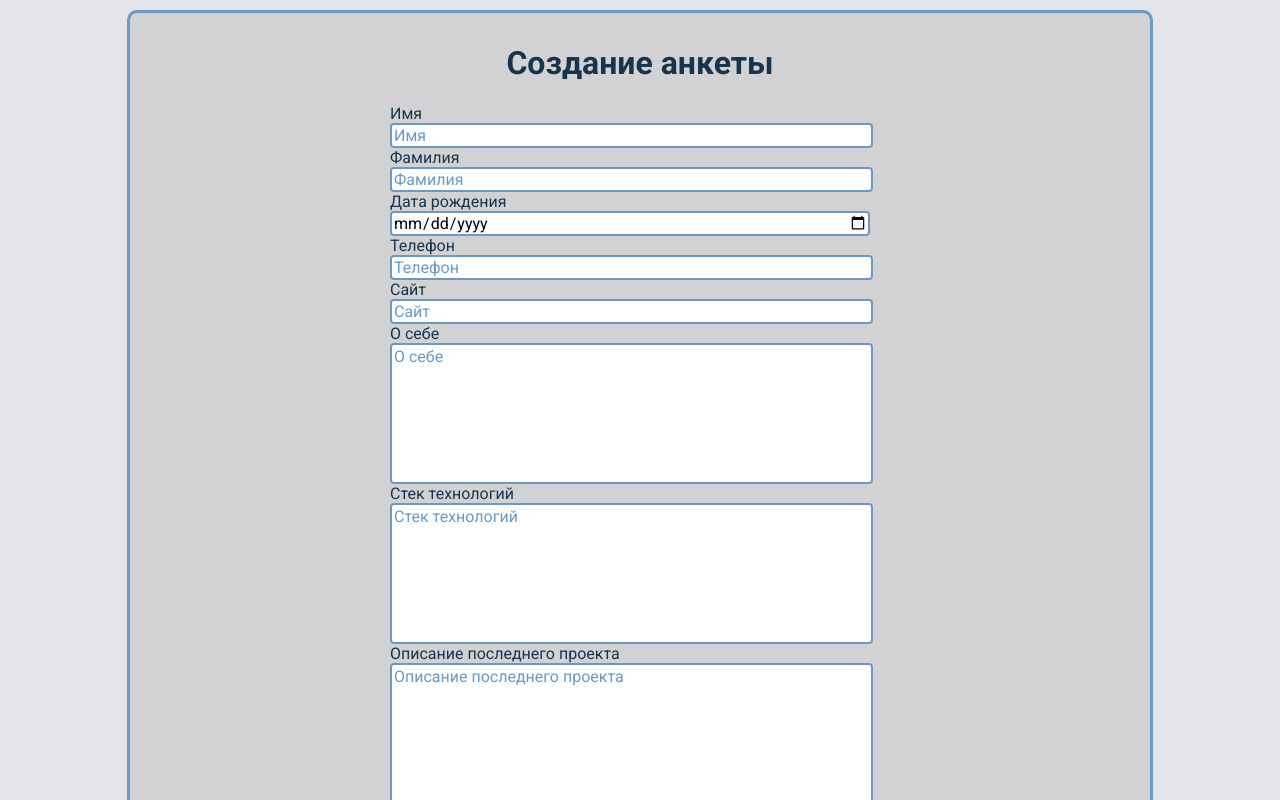
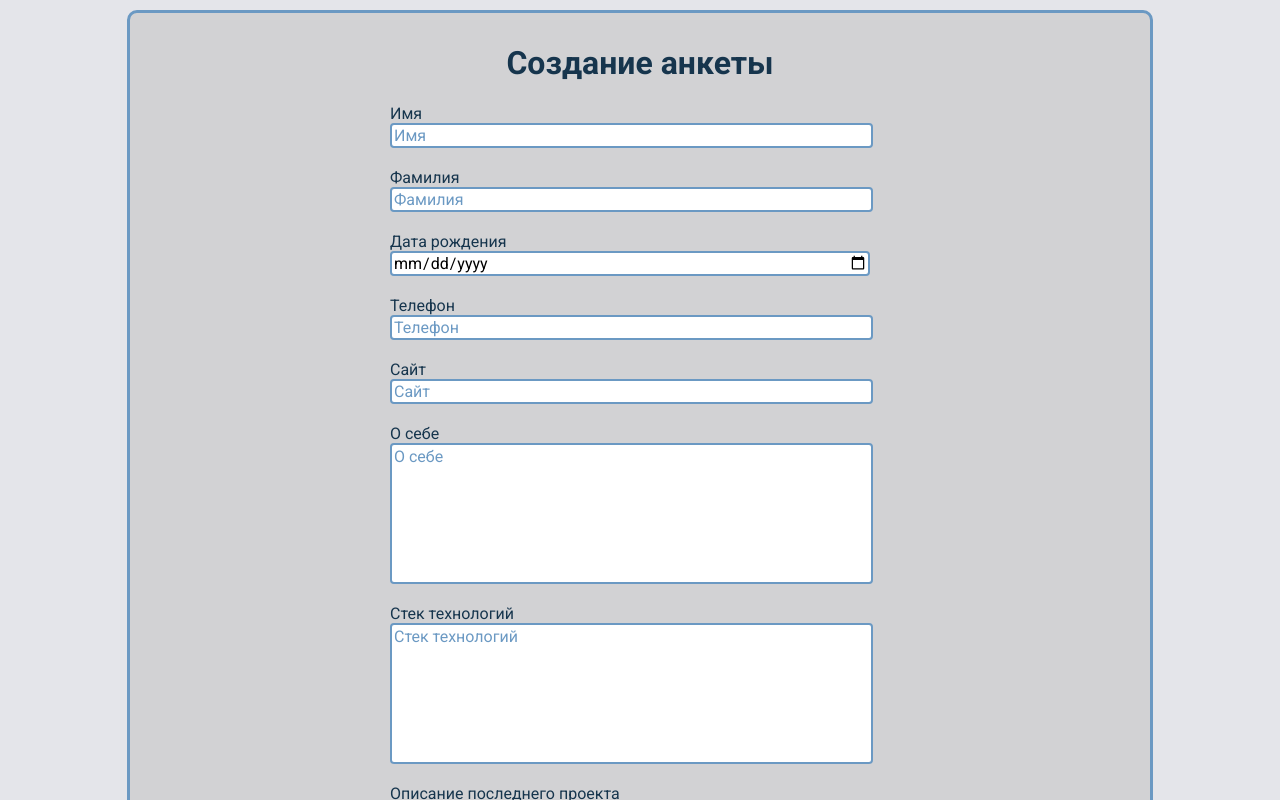
Before and after one commit to darya-startsava/react-task, a React (Create React App) app: page / in a window 1280 px wide. Shown: the top 800 px of the page. Built offline with nearby package versions, Linux system fonts and the light colour scheme; the HTML template or start-up script is replaced by a standard one.

Commit message:
feat: add validation to form

```diff
--- a/src/components/form/Form.jsx
+++ b/src/components/form/Form.jsx
@@ -1,35 +1,164 @@
 import React from 'react';
 import Input from '../input/Input';
 import Textarea from '../textarea/Textarea';
-import { ROW, INPUTS_DATA, TEXTAREAS_DATA } from '../../constants';
+import {
+  ROW,
+  INPUTS_DATA,
+  TEXTAREAS_DATA,
+  MAX_TEXTAREA_LENGTH,
+  EMPTY_FIELD_MESSAGE,
+  UPPER_CASE_MESSAGE,
+  WEBSITE_MESSAGE,
+  LIMIT_MESSAGE,
+} from '../../constants';
 import './Form.css';
 import Button from '../button/Button';
 
 export default class Form extends React.Component {
+  constructor() {
+    super();
+    this.state = {
+      inputsValidation: INPUTS_DATA.map((item) => {
+        return {
+          key: item.key,
+          message: '',
+          value: '',
+        };
+      }),
+      textareasValidation: TEXTAREAS_DATA.map((item) => {
+        return {
+          key: item.key,
+          message: '',
+          value: '',
+          isValid: false,
+        };
+      }),
+    };
+    this.handleChange = this.handleChange.bind(this);
+    this.handleSubmit = this.handleSubmit.bind(this);
+    this.onChangeValidation = this.onChangeValidation.bind(this);
+    this.onSubmitValidation = this.onSubmitValidation.bind(this);
+  }
+
+  handleChange(event) {
+    const name = event.target.name;
+    const value = event.target.value.trim();
+    const message = this.onChangeValidation(name, value);
+    if (event.target.type === 'textarea') {
+      let isValid = true;
+      if (value.length > MAX_TEXTAREA_LENGTH || value.length === 0) {
+        isValid = false;
+      }
+      const index = this.state.textareasValidation.findIndex((i) => i.key === name);
+      this.setState((state) => {
+        return {
+          textareasValidation: state.textareasValidation.map((i, ind) => {
+            if (ind !== index) {
+              return i;
+            } else {
+              return { ...i, value, message, isValid };
+            }
+          }),
+        };
+      });
+    }
+    const index = this.state.inputsValidation.findIndex((i) => i.key === name);
+    this.setState((state) => {
+      return {
+        inputsValidation: state.inputsValidation.map((i, ind) => {
+          if (ind !== index) {
+            return i;
+          } else {
+            return { ...i, value, message };
+          }
+        }),
+      };
+    });
+  }
+
+  handleSubmit(event) {
+    event.preventDefault();
+    this.onSubmitValidation();
+    console.log(this.state);
+  }
+
+  onSubmitValidation() {
+    this.setState((state) => {
+      return {
+        inputsValidation: state.inputsValidation.map((i) => {
+          if (i.value === '') {
+            return { ...i, message: EMPTY_FIELD_MESSAGE };
+          } else return i;
+        }),
+        textareasValidation: state.textareasValidation.map((i) => {
+          if (i.value === '') {
+            return { ...i, message: EMPTY_FIELD_MESSAGE };
+          } else return i;
+        }),
+      };
+    });
+  }
+
+  onChangeValidation(name, value) {
+    switch (name) {
+      case 'name':
+      case 'surname':
+        if (/[А-ЯA-Z]/.test(value[0])) {
+          return '';
+        }
+        if (!value) {
+          return EMPTY_FIELD_MESSAGE;
+        }
+        return UPPER_CASE_MESSAGE;
+      case 'website':
+        if (value.slice(0, 8) === 'https://') {
+          return '';
+        } else return WEBSITE_MESSAGE;
+      case 'about':
+      case 'stack':
+      case 'project':
+        if (value.length <= MAX_TEXTAREA_LENGTH) {
+          return `Осталось ${MAX_TEXTAREA_LENGTH - value.length}/${MAX_TEXTAREA_LENGTH} символов`;
+        }
+        return LIMIT_MESSAGE;
+      default:
+        return '';
+    }
+  }
+
   render() {
     return (
       <div className="wrapper">
         <h1 className="header">Создание анкеты</h1>
-        <form className="form">
+        <form className="form" onSubmit={this.handleSubmit}>
           {INPUTS_DATA.map((item) => (
             <Input
-              key={item.index}
+              key={item.key}
+              name={item.key}
               type={item.type}
               label={item.label}
               placeholder={item.placeholder}
+              onChange={this.handleChange}
+              message={this.state.inputsValidation.find((i) => item.key === i.key).message}
             />
           ))}
           {TEXTAREAS_DATA.map((item) => (
             <Textarea
-              key={item.index}
+              key={item.key}
+              name={item.key}
               label={item.label}
               placeholder={item.placeholder}
               rows={ROW}
+              onChange={this.handleChange}
+              message={this.state.textareasValidation.find((i) => item.key === i.key).message}
+              isValid={this.state.textareasValidation.find((i) => item.key === i.key).isValid}
             />
           ))}
           <div className="button_wrapper">
             <Button appearance="cancel">Отмена</Button>
-            <Button appearance="save">Сохранить</Button>
+            <Button type="submit" appearance="save">
+              Сохранить
+            </Button>
           </div>
         </form>
       </div>
--- a/src/components/input/Input.css
+++ b/src/components/input/Input.css
@@ -15,3 +15,8 @@
   color: #6B99C3;
   font-size: 1rem;
 }
+
+.error_message {
+  height: 20px;
+  color: red;
+}
--- a/src/components/input/Input.jsx
+++ b/src/components/input/Input.jsx
@@ -3,12 +3,15 @@ import './Input.css';
 
 export default class Input extends React.Component {
   render() {
-    const { type, label, placeholder } = this.props;
+    const { name, type, label, placeholder, message, onChange } = this.props;
     return (
-      <label>
-        {label}
-        <input className="input" type={type} placeholder={placeholder} />
-      </label>
+      <>
+        <label>
+          {label}
+          <input className="input" name={name} type={type} placeholder={placeholder} onChange={onChange} />
+        </label>
+        <div className="error_message">{message}</div>
+      </>
     );
   }
 }
--- a/src/components/textarea/Textarea.css
+++ b/src/components/textarea/Textarea.css
@@ -16,3 +16,13 @@
   color: #6B99C3;
   font-size: 1rem;
 }
+
+.error_message {
+  height: 20px;
+  color: red;
+}
+
+.inform_message {
+  height: 20px;
+  color: #6B99C3;
+}
--- a/src/components/textarea/Textarea.jsx
+++ b/src/components/textarea/Textarea.jsx
@@ -3,12 +3,22 @@ import './Textarea.css';
 
 export default class Textarea extends React.Component {
   render() {
-    const { label, rows, placeholder } = this.props;
+    const { name, label, rows, placeholder, message, onChange, isValid } = this.props;
+    const messageClass = !isValid  ? 'error_message' : 'inform_message';
     return (
-      <label>
-        {label}
-        <textarea className="textarea_text" rows={rows} placeholder={placeholder} />
-      </label>
+      <>
+        <label>
+          {label}
+          <textarea
+            className="textarea_text"
+            name={name}
+            rows={rows}
+            placeholder={placeholder}
+            onChange={onChange}
+          />
+        </label>
+        <div className={messageClass}>{message}</div>
+      </>
     );
   }
 }
--- a/src/constants.js
+++ b/src/constants.js
@@ -1,13 +1,19 @@
 export const ROW = 7;
+export const MAX_TEXTAREA_LENGTH = 600;
 export const INPUTS_DATA = [
-  { index: 0, type: "text", label: 'Имя', placeholder: 'Имя' },
-  { index: 1, type: 'text', label: 'Фамилия', placeholder: 'Фамилия' },
-  { index: 2, type: 'date', label: 'Дата рождения', placeholder: 'Дата рождения' },
-  { index: 3, type: 'text', label: 'Телефон', placeholder: 'Телефон' },
-  { index: 4, type: 'text', label: 'Сайт', placeholder: 'Сайт' }
+  { key: "name", type: "text", label: 'Имя', placeholder: 'Имя' },
+  { key: "surname", type: 'text', label: 'Фамилия', placeholder: 'Фамилия' },
+  { key: "birthday", type: 'date', label: 'Дата рождения', placeholder: 'Дата рождения' },
+  { key: "phone", type: 'text', label: 'Телефон', placeholder: 'Телефон' },
+  { key: 'website', type: 'text', label: 'Сайт', placeholder: 'Сайт' }
 ];
 export const TEXTAREAS_DATA = [
-  { index: 0, label: 'О себе', placeholder: 'О себе' },
-  { index: 1, label: 'Стек технологий', placeholder: 'Стек технологий' },
-  { index: 2, label: 'Описание последнего проекта', placeholder: 'Описание последнего проекта' }
+  { key: "about", label: 'О себе', placeholder: 'О себе' },
+  { key: "stack", label: 'Стек технологий', placeholder: 'Стек технологий' },
+  { key: "project", label: 'Описание последнего проекта', placeholder: 'Описание последнего проекта' }
 ];
+
+export const EMPTY_FIELD_MESSAGE = 'Поле пустое. Заполните пожалуйста';
+export const UPPER_CASE_MESSAGE = 'Первый символ должен быть большой буквой';
+export const WEBSITE_MESSAGE= 'Добавьте  https:// в начало адреса сайта';
+export const LIMIT_MESSAGE = 'Превышен лимит символов в поле';
```
